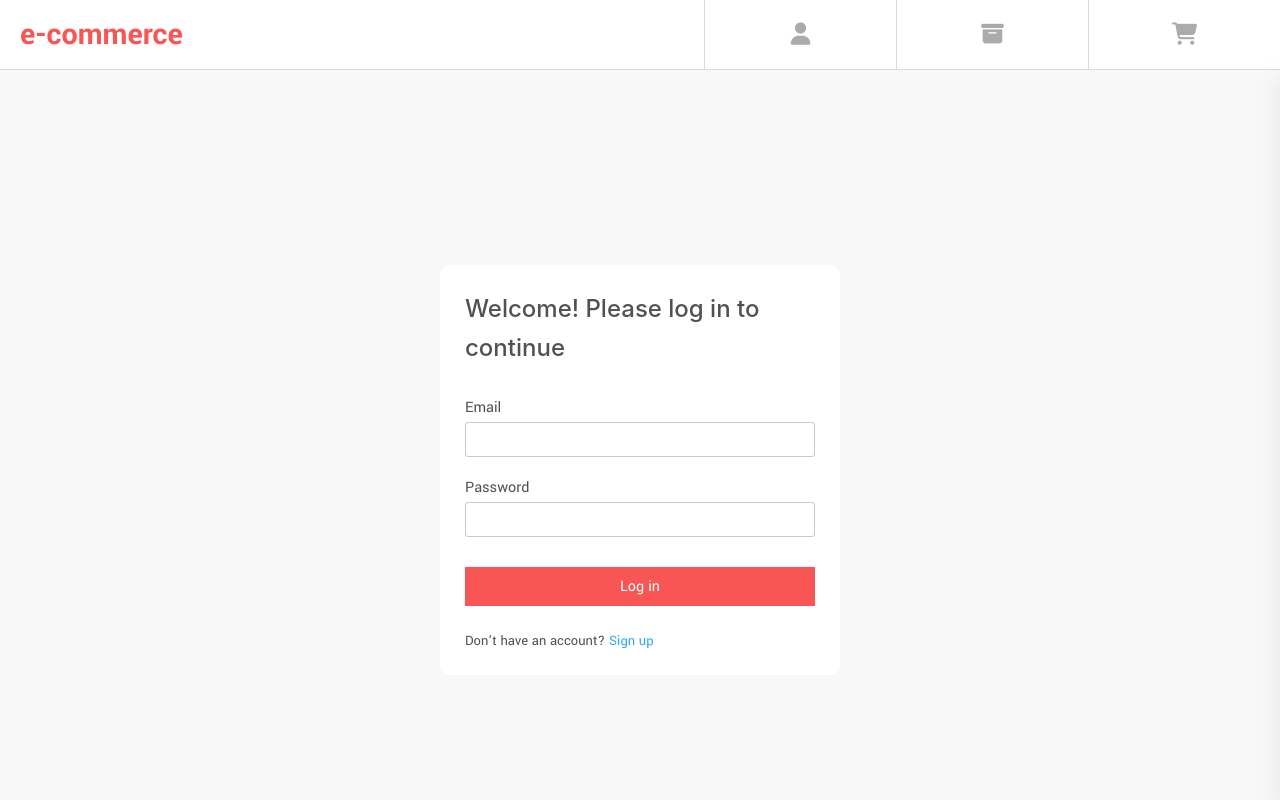
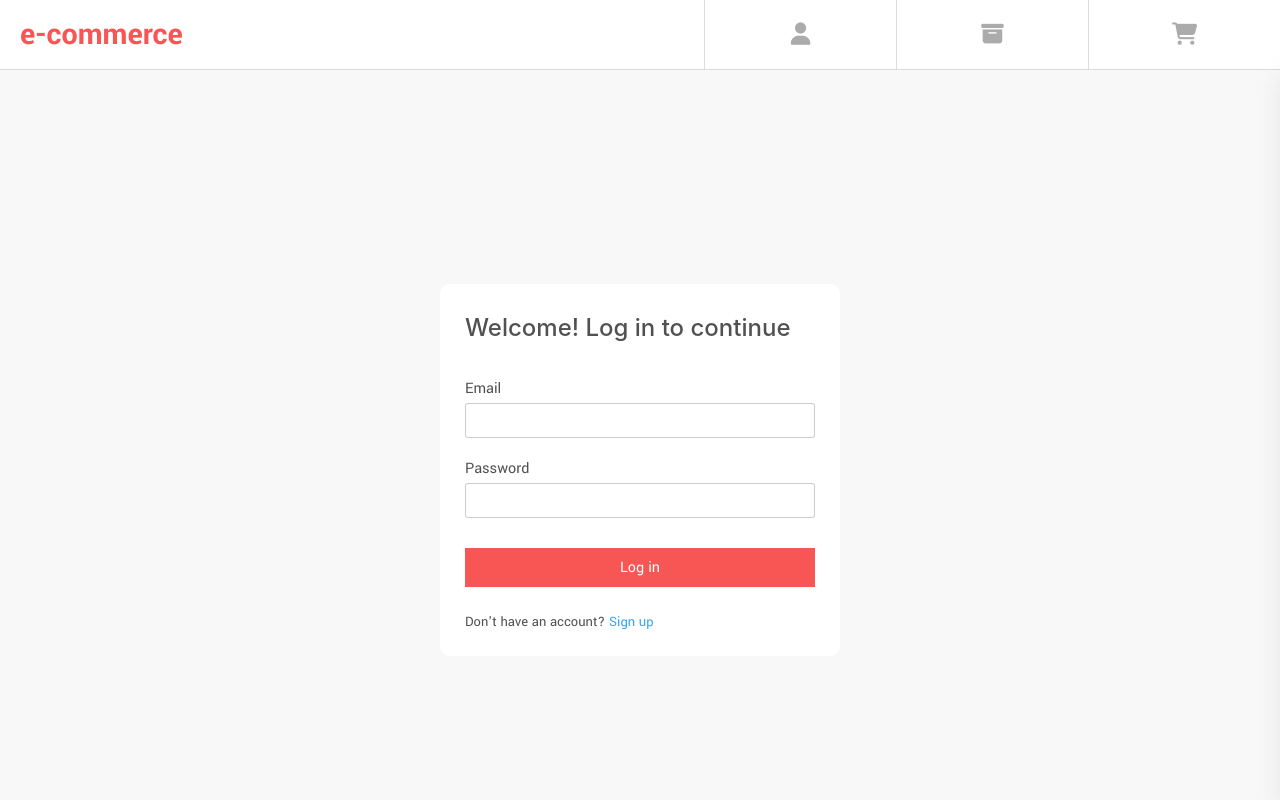
Before and after one commit to mikaeltevet/academlo-react-ecommerce, a React (Vite) app: page /#/login in a window 1280 px wide. Shown: the top 800 px of the page. Built offline with nearby package versions, Linux system fonts and the light colour scheme; a web font is replaced by a local one.

Commit message:
finishing touches v6

```diff
--- a/src/pages/Login.jsx
+++ b/src/pages/Login.jsx
@@ -40,7 +40,7 @@ const LogIn = () => {
     <div className='login-container'>
       <div className='main-container'>
         <form className='login' onSubmit={handleSubmit(submit)}>
-          <strong>Welcome! Please log in to continue</strong>
+          <strong>Welcome! Log in to continue</strong>
           <p className='login-message'>{loginMessage}</p>
 
           <div className='input-container'>
```
